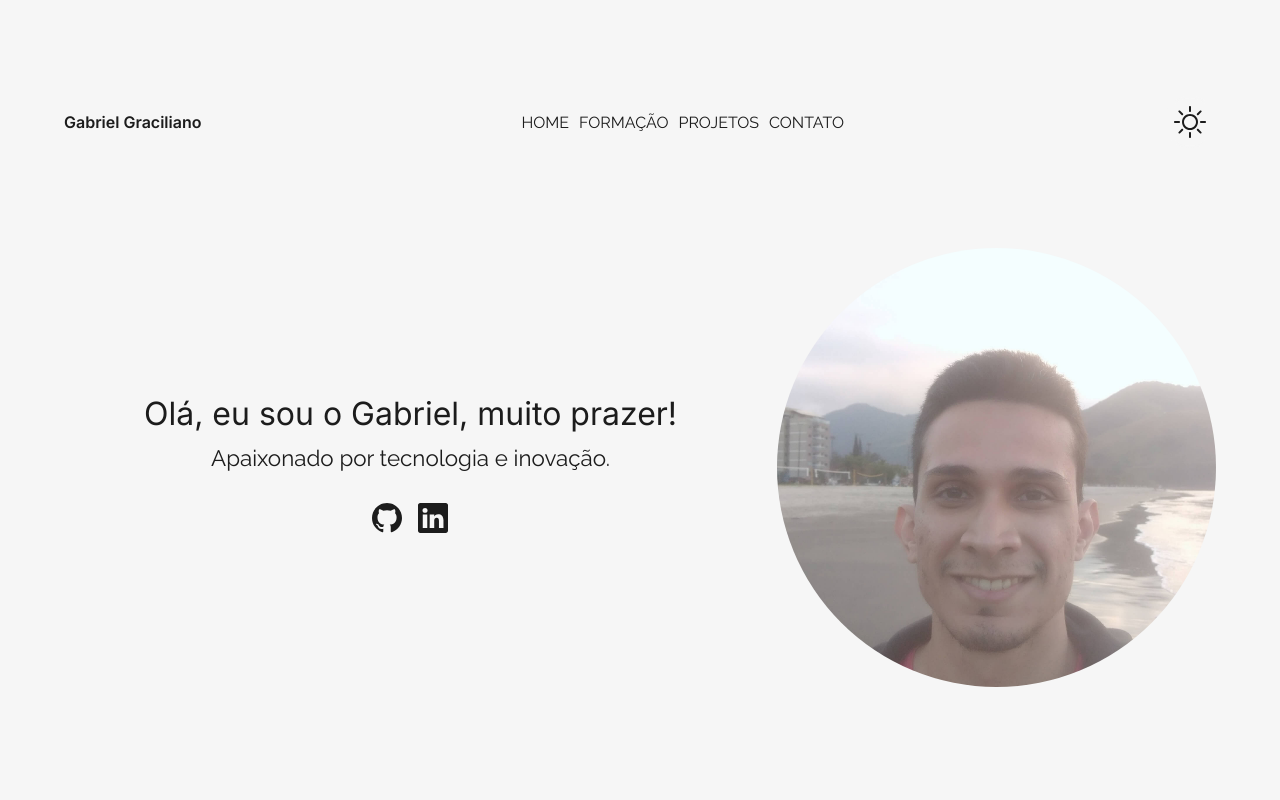
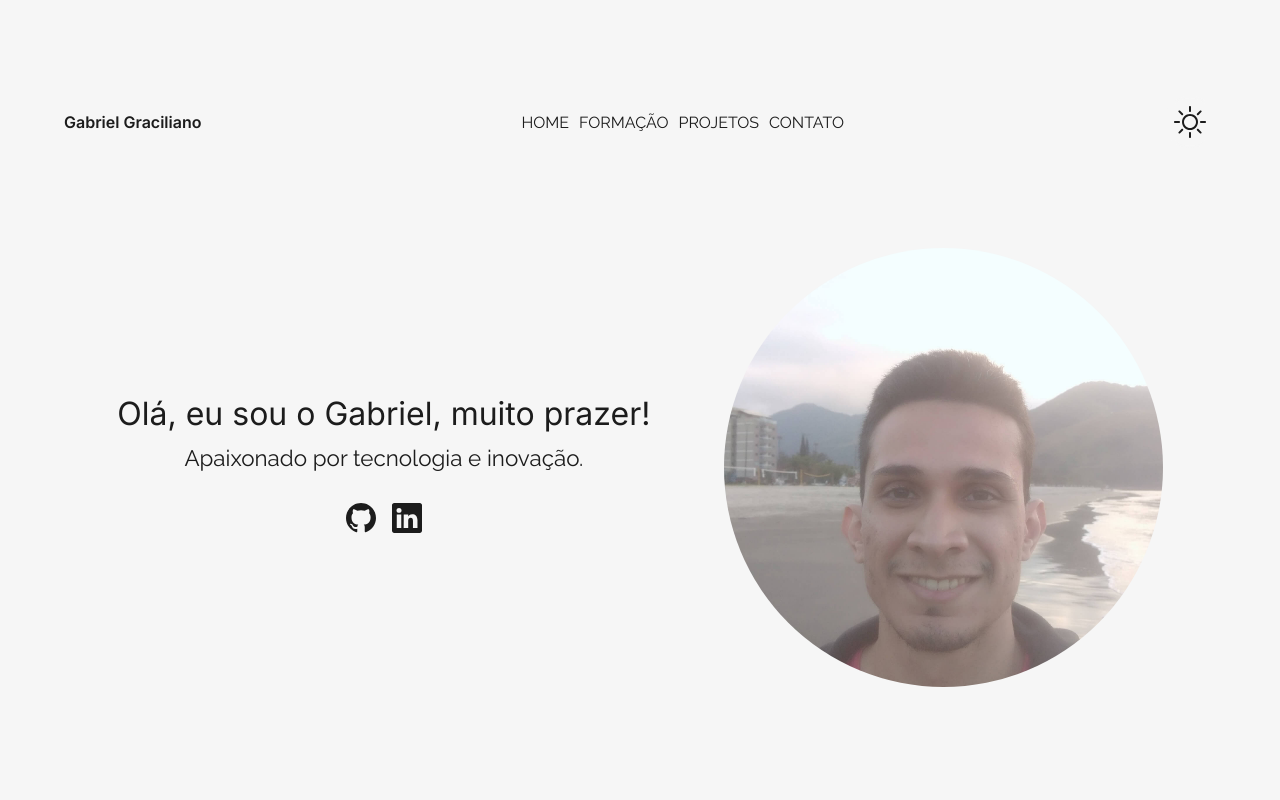
Before and after one commit to GracilianoOG/dio-portfolio, a React (Vite) app: page / in a window 1280 px wide. Shown: the top 800 px of the page. Built offline with nearby package versions, Linux system fonts and the light colour scheme.

Commit message:
Justify image and text

```diff
--- a/src/components/AboutSection.jsx
+++ b/src/components/AboutSection.jsx
@@ -11,6 +11,7 @@ const AboutSectionStyled = styled.section`
   gap: 1.25rem;
   flex-direction: column;
   text-align: center;
+  justify-content: space-evenly;
 
   @media screen and ${devices.lg} {
     flex-direction: row;
@@ -44,14 +45,14 @@ const ButtonWrapper = styled.div`
   justify-content: center;
 `;
 
-const ContentWrapperStyled = styled.div`
-  flex: 1;
-`;
+// const ContentWrapperStyled = styled.div`
+//   flex: 1;
+// `;
 
 function AboutSection() {
   return (
     <AboutSectionStyled id="about">
-      <ContentWrapperStyled>
+      <div>
         <AboutTitleStyled>
           Olá, eu sou o Gabriel, muito prazer!
         </AboutTitleStyled>
@@ -68,7 +69,7 @@ function AboutSection() {
             text="LinkedIn"
           />
         </ButtonWrapper>
-      </ContentWrapperStyled>
+      </div>
       <PhotoStyled
         src={photo}
         alt="Jovem branco na casa dos 20 anos, desenvolvedor do site, sorrindo para a câmera enquanto está em uma praia."
```
